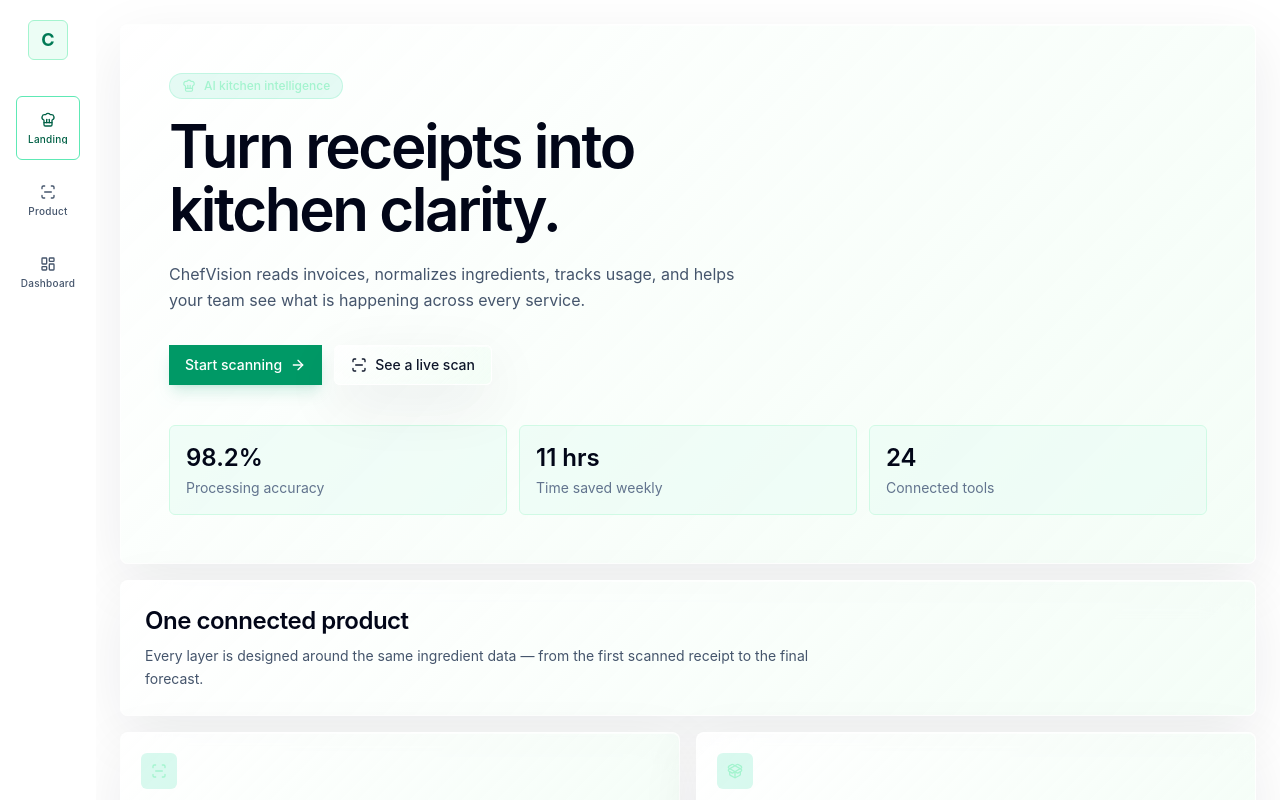
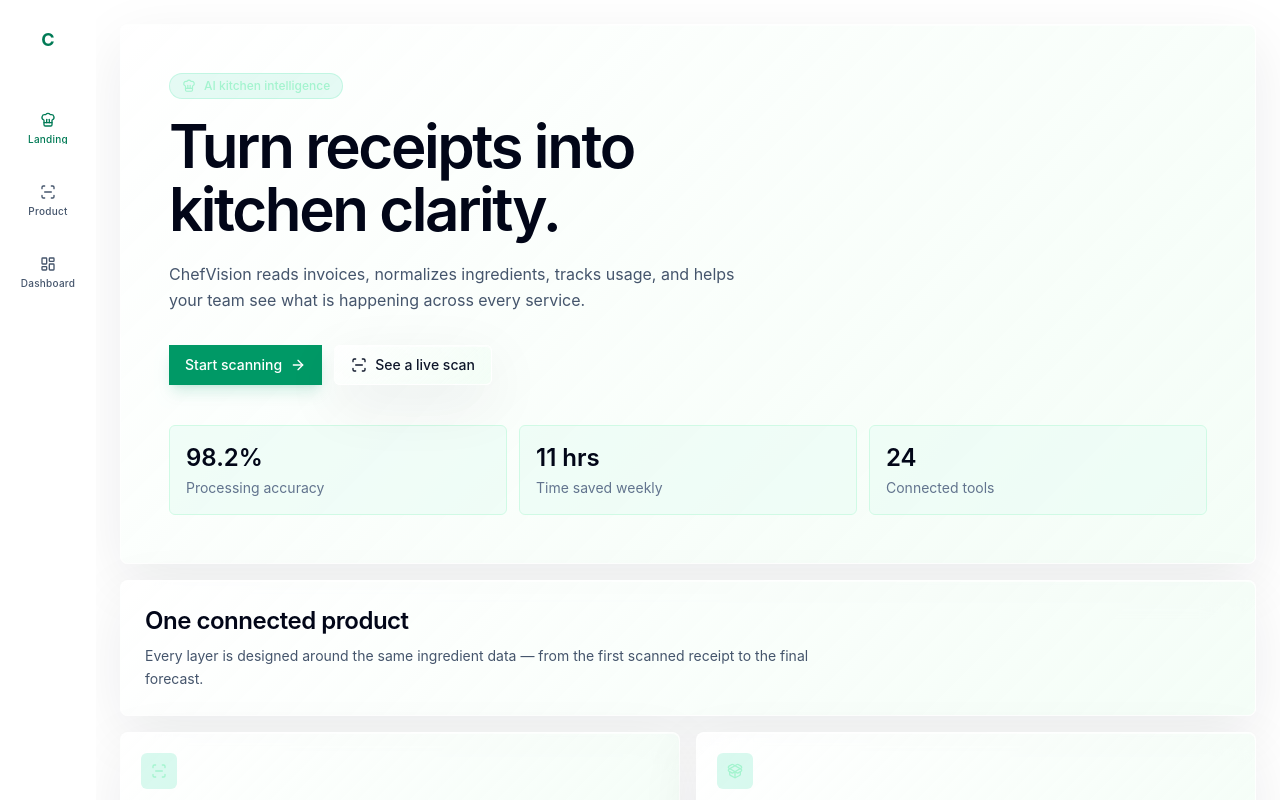
Before and after one commit to girithc/ChefVision-AI, a React (Vite) app in the folder frontend/: page / in a window 1280 px wide. Built offline with nearby package versions, Linux system fonts and the light colour scheme.

Commit message:
style(frontend): make vertical nav fully transparent

```diff
--- a/frontend/src/App.tsx
+++ b/frontend/src/App.tsx
@@ -25,7 +25,7 @@
       />
 
       <div className="flex h-full">
-        <aside className="h-full shrink-0 w-20 sm:w-24">
+        <aside className="h-full w-20 shrink-0 bg-transparent sm:w-24">
           <SidebarNav
             items={navItems}
             activeId={activePage}
--- a/frontend/src/styles/ui/sidebar-nav.tsx
+++ b/frontend/src/styles/ui/sidebar-nav.tsx
@@ -31,7 +31,7 @@
       )}
     >
       <div className="flex flex-col items-center gap-4">
-        <div className="flex size-10 items-center justify-center rounded-md border border-emerald-200 bg-emerald-50 text-lg font-bold text-emerald-700">
+        <div className="flex size-10 items-center justify-center text-lg font-bold text-emerald-700">
           C
         </div>
 
@@ -45,10 +45,10 @@
                 onClick={() => onNavigate(item.id)}
                 aria-current={active ? 'page' : undefined}
                 className={cn(
-                  'flex h-16 w-full flex-col items-center justify-center gap-1.5 rounded-md border text-slate-600 transition-colors',
+                  'flex h-16 w-full flex-col items-center justify-center gap-1.5 bg-transparent text-slate-600 transition-colors',
                   active
-                    ? 'border-emerald-300 text-emerald-800'
-                    : 'border-transparent hover:border-emerald-200 hover:text-emerald-800',
+                    ? 'text-emerald-700'
+                    : 'hover:text-emerald-700',
                 )}
               >
                 {item.icon}
```
